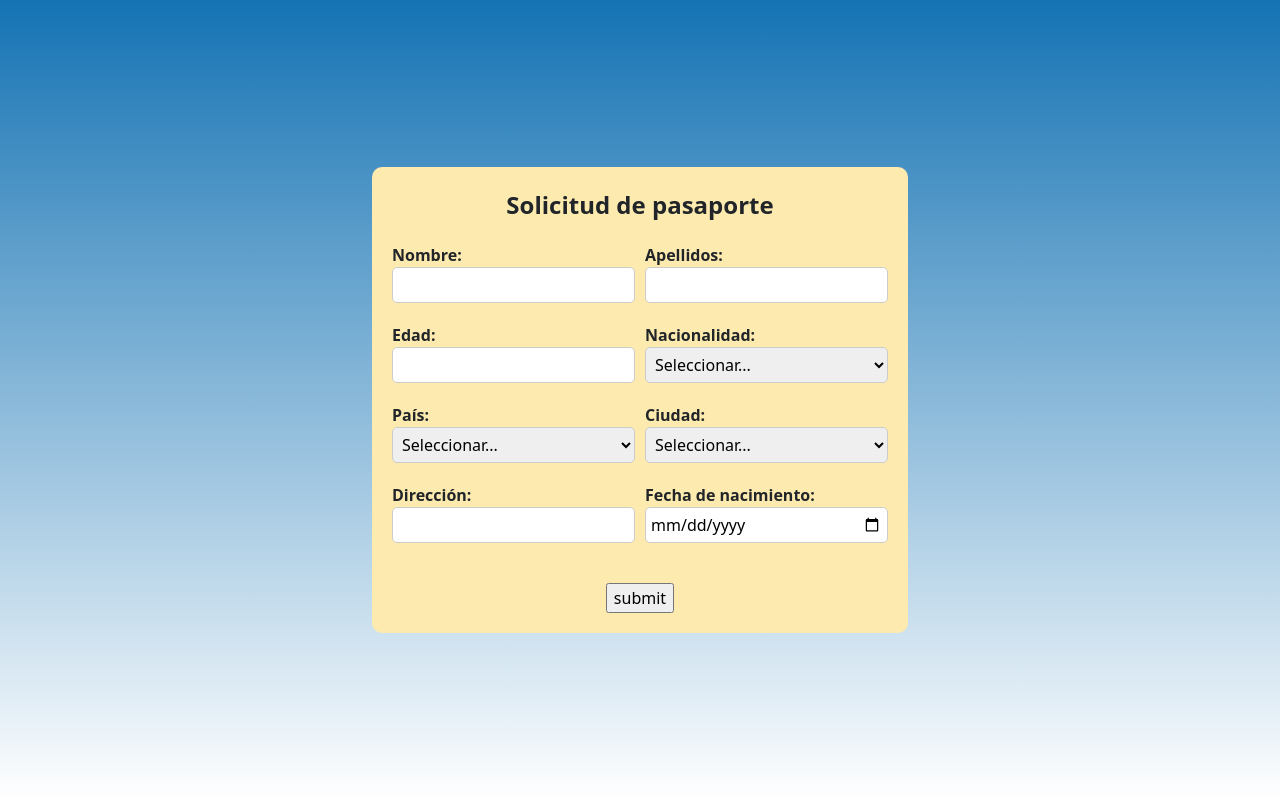
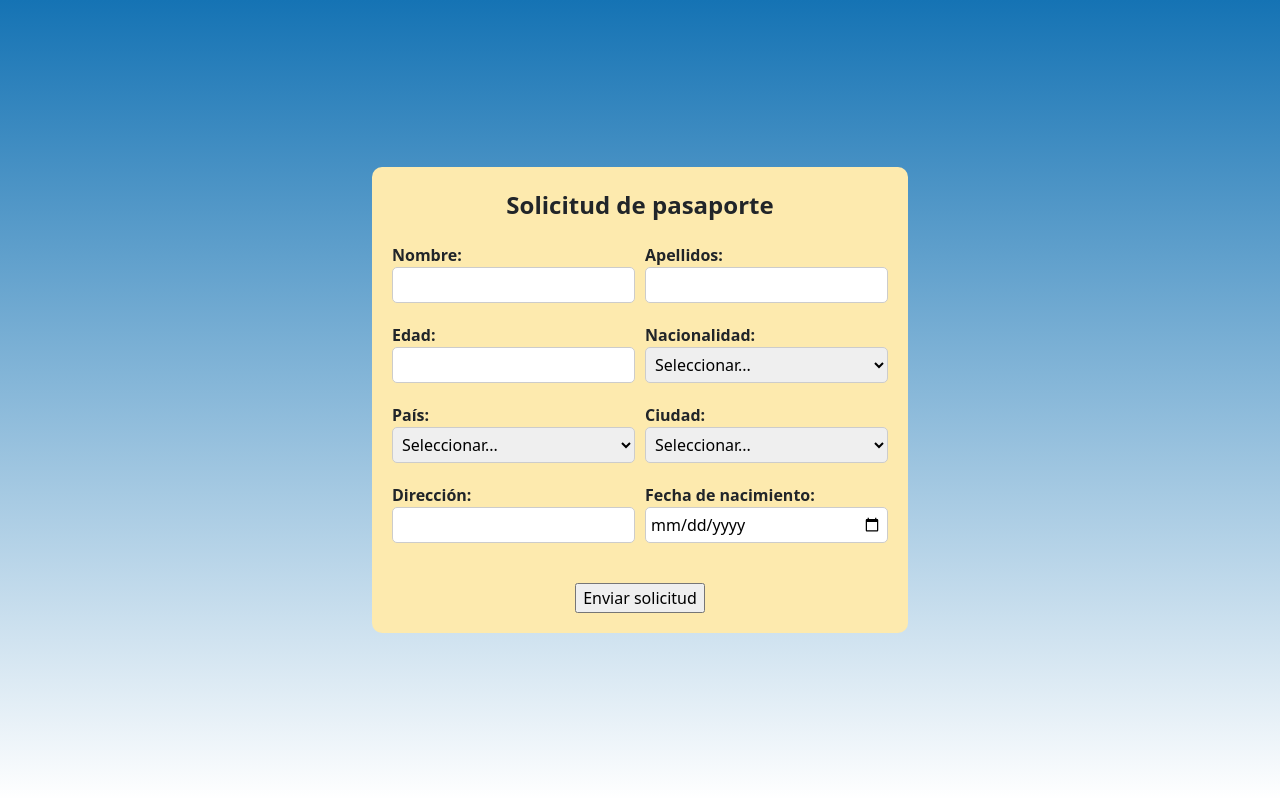
Before and after one commit to danny1227/HojaTrabajo3, a plain HTML site: page index.html in a window 1280 px wide. Drawn offline with nearby package versions, Linux system fonts and the light colour scheme; some packages are replaced by stand-ins of ours; a script that the page names is missing; a small style sheet from the web is missing.

Commit message:
Update index.html

```diff
--- a/index.html
+++ b/index.html
@@ -121,7 +121,7 @@
           <input type="date"id="fecha_nacimiento" name="fecha_nacimiento"required/>
         </div>
         <div class="submit-btn">
-          <input class="button" name="submit"type="button"value="submit"onclick="validateForm()"/>
+          <input class="button" name="submit"type="button"value="Enviar solicitud"onclick="validateForm()"/>
         </div>
       </form>
     </div>
```
